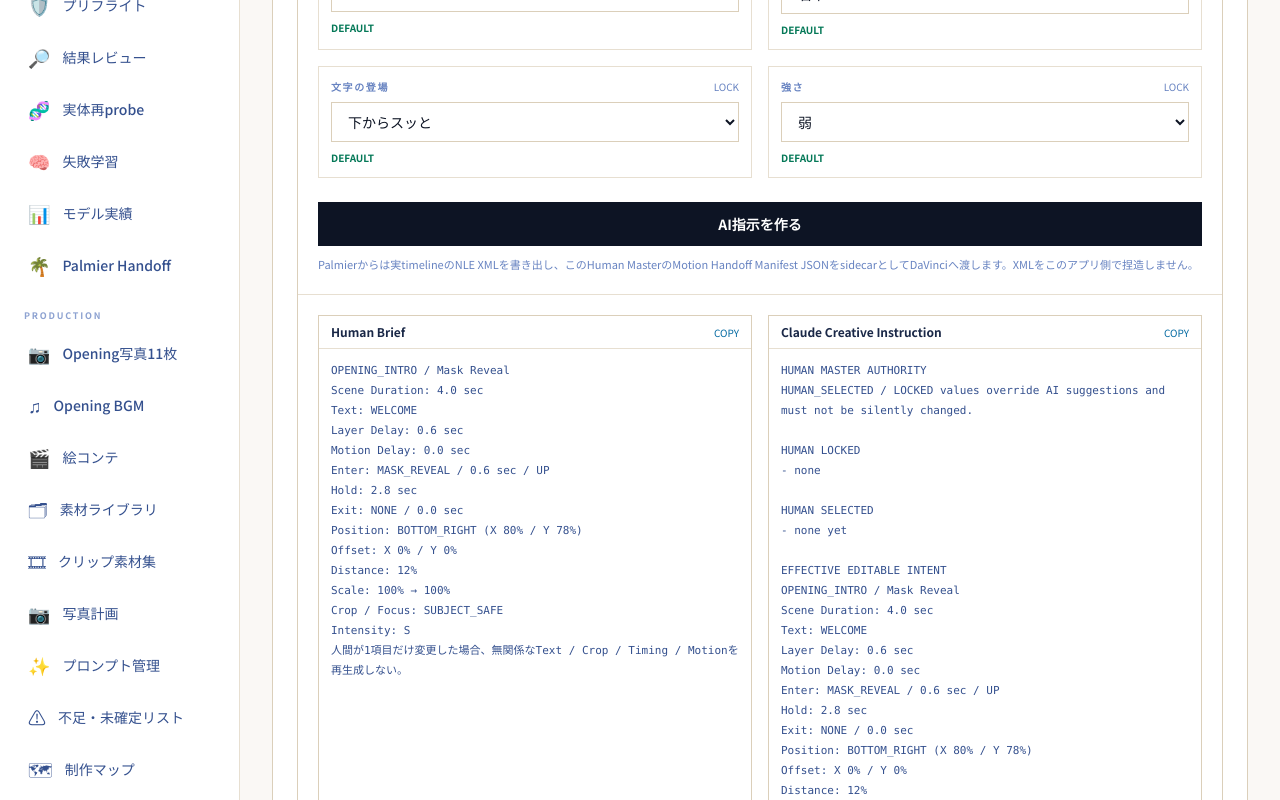
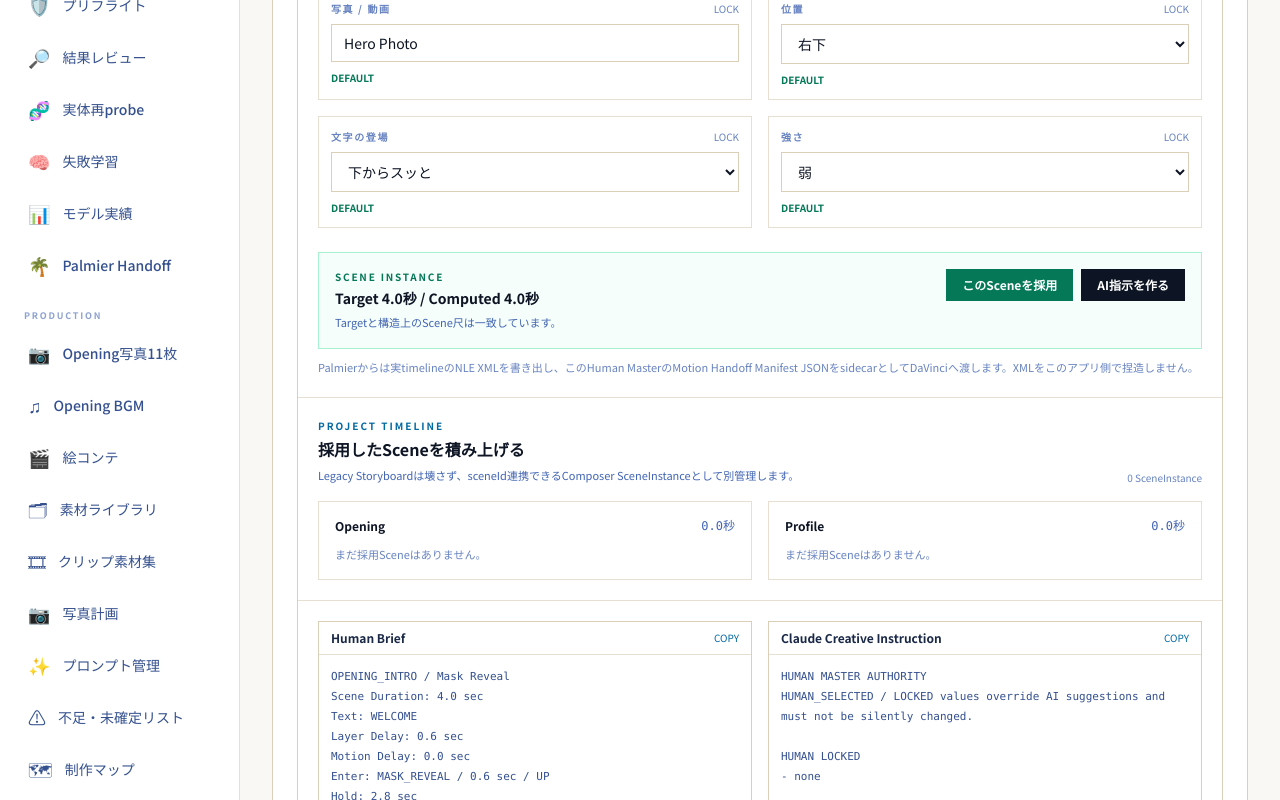
Before and after one commit to m-shogo/wedding-project, a React (Vite) app in the folder movie-dashboard/: page /movie-coach/motion-library in a window 1280 px wide. Shown: the part 1536-2336 px from the top of the page. Built offline with nearby package versions, Linux system fonts and the light colour scheme.

Commit message:
movie: Mask Revealを採用可能なSceneInstanceへ接続

```diff
--- a/movie-dashboard/src/components/MaskRevealEditableWorkspace.tsx
+++ b/movie-dashboard/src/components/MaskRevealEditableWorkspace.tsx
@@ -17,6 +17,19 @@ import {
 } from "../data/humanEditableMotionIntent";
 import { buildMaskRevealEditableProductionOutputs } from "../data/maskRevealEditableProduction";
 import { buildMaskRevealExecutionOutputs } from "../data/maskRevealHandoff";
+import {
+  adoptSceneInstance,
+  computeMaskRevealSceneDuration,
+  createMaskRevealSceneInstance,
+  loadMotionZukanComposerState,
+  removeSceneInstance,
+  retargetSceneInstanceSection,
+  saveMotionZukanComposerState,
+  updateSceneInstanceField,
+  updateSceneInstanceFieldLock,
+  type MotionZukanComposerState,
+  type MotionZukanSceneInstance,
+} from "../data/sceneComposerInstances";
 
 const positionLabels: Record<PositionPreset, string> = {
   TOP_LEFT: "左上",
@@ -46,8 +59,11 @@ export function MaskRevealEditableWorkspace() {
   const [level, setLevel] = useState<Level>("EASY");
   const [copied, setCopied] = useState("");
   const [outputRevision, setOutputRevision] = useState(0);
+  const [composerState, setComposerState] = useState<MotionZukanComposerState>(() => loadMotionZukanComposerState());
+  const [editingSceneId, setEditingSceneId] = useState<string | null>(null);
   const outputs = useMemo(() => buildMaskRevealEditableProductionOutputs(intent), [intent, outputRevision]);
   const resolved = resolveMaskRevealEditableIntent(intent);
+  const timing = computeMaskRevealSceneDuration(intent);
   const executionOutputs = buildMaskRevealExecutionOutputs({
     text: resolved.text,
     mediaLabel: resolved.mediaLabel,
@@ -56,16 +72,56 @@ export function MaskRevealEditableWorkspace() {
     durationSeconds: resolved.enterDurationSeconds,
   });
 
+  function updateComposer(updater: (current: MotionZukanComposerState) => MotionZukanComposerState) {
+    setComposerState((current) => {
+      const next = updater(current);
+      saveMotionZukanComposerState(next);
+      return next;
+    });
+  }
+
   function select<K extends MaskRevealEditableFieldKey>(key: K, value: MaskRevealEditableFields[K]["defaultValue"]) {
     setIntent((current) => applyHumanSelection(current, key, value));
+    if (editingSceneId) {
+      updateComposer((current) => updateSceneInstanceField(current, editingSceneId, key, value));
+    }
   }
 
   function lock(key: MaskRevealEditableFieldKey, locked: boolean) {
     setIntent((current) => setEditableFieldLock(current, key, locked));
+    if (editingSceneId) {
+      updateComposer((current) => updateSceneInstanceFieldLock(current, editingSceneId, key, locked));
+    }
   }
 
   function changeSection(section: MaskRevealSection) {
     setIntent((current) => retargetMaskRevealSection(current, section));
+    if (editingSceneId) {
+      updateComposer((current) => retargetSceneInstanceSection(current, editingSceneId, section));
+    }
+  }
+
+  function adoptCurrentScene() {
+    const scene = createMaskRevealSceneInstance(intent);
+    updateComposer((current) => adoptSceneInstance(current, scene));
+    setEditingSceneId(scene.sceneInstanceId);
+  }
+
+  function adoptAsAnotherScene() {
+    const scene = createMaskRevealSceneInstance(intent, { title: `${resolved.text} / Mask Reveal` });
+    updateComposer((current) => adoptSceneInstance(current, scene));
+    setEditingSceneId(scene.sceneInstanceId);
+  }
+
+  function editScene(scene: MotionZukanSceneInstance) {
+    setIntent(structuredClone(scene.editableIntent));
+    setEditingSceneId(scene.sceneInstanceId);
+    setLevel("EASY");
+  }
+
+  function deleteScene(sceneInstanceId: string) {
+    updateComposer((current) => removeSceneInstance(current, sceneInstanceId));
+    if (editingSceneId === sceneInstanceId) setEditingSceneId(null);
   }
 
   async function copy(label: string, value: string) {
@@ -79,9 +135,9 @@ export function MaskRevealEditableWorkspace() {
       <div className="p-5 border-b border-sand-200 dark:border-navy-600">
         <div className="flex flex-wrap items-start justify-between gap-4">
           <div>
-            <p className="text-[10px] tracking-[0.2em] font-semibold text-emerald-700 dark:text-emerald-300">HUMAN MASTER / EDITABLE SOURCE OF TRUTH</p>
-            <h3 className="mt-1 text-lg font-bold text-navy-900 dark:text-sand-100">人間が理解して、1項目ずつ直せる正本</h3>
-            <p className="mt-2 text-xs leading-5 text-navy-500 dark:text-navy-300">AIは提案者。HUMAN_SELECTED / LOCKEDはClaude・Codex・Palmier・自動処理より上位です。</p>
+            <p className="text-[10px] tracking-[0.2em] font-semibold text-emerald-700 dark:text-emerald-300">モーション図鑑 / HUMAN MASTER</p>
+            <h3 className="mt-1 text-lg font-bold text-navy-900 dark:text-sand-100">人間が理解して、1項目ずつ直せるScene</h3>
+            <p className="mt-2 text-xs leading-5 text-navy-500 dark:text-navy-300">AIは提案者。採用したSceneInstanceではHUMAN_SELECTED / LOCKEDがマスターです。採用後の編集は変更したfieldだけを保存します。</p>
           </div>
           <div className="flex border border-sand-300 dark:border-navy-600">
             <LevelButton active={level === "EASY"} onClick={() => setLevel("EASY")}>かんたん</LevelButton>
@@ -158,13 +214,41 @@ export function MaskRevealEditableWorkspace() {
           </div>
         )}
 
-        <button type="button" onClick={() => setOutputRevision((current) => current + 1)} className="mt-6 w-full bg-navy-900 dark:bg-sand-100 text-white dark:text-navy-900 px-4 py-3 text-sm font-semibold">
-          AI指示を作る
-        </button>
+        <div className="mt-6 border border-emerald-200 dark:border-emerald-900 bg-emerald-50/50 dark:bg-emerald-950/20 p-4">
+          <div className="flex flex-wrap items-start justify-between gap-4">
+            <div>
+              <p className="text-[10px] tracking-[0.18em] font-semibold text-emerald-700 dark:text-emerald-300">SCENE INSTANCE</p>
+              <p className="mt-1 text-sm font-bold text-navy-900 dark:text-sand-100">
+                Target {timing.targetDurationSeconds.toFixed(1)}秒 / Computed {timing.computedDurationSeconds.toFixed(1)}秒
+              </p>
+              <p className="mt-1 text-[11px] leading-5 text-navy-500 dark:text-navy-300">
+                {timing.durationDeltaSeconds > 0
+                  ? `Text timingがTargetより ${timing.durationDeltaSeconds.toFixed(1)}秒長い状態です。人間の値を勝手に縮めず差分を表示しています。`
+                  : "Targetと構造上のScene尺は一致しています。"}
+              </p>
+              {editingSceneId && <p className="mt-1 text-[10px] text-sky-700 dark:text-sky-300">採用済みSceneを編集中。変更はfield単位で自動保存されます。</p>}
+            </div>
+            <div className="flex flex-wrap gap-2">
+              {!editingSceneId ? (
+                <button type="button" onClick={adoptCurrentScene} className="bg-emerald-700 text-white px-4 py-2 text-xs font-semibold">このSceneを採用</button>
+              ) : (
+                <button type="button" onClick={adoptAsAnotherScene} className="border border-emerald-600 text-emerald-700 dark:text-emerald-300 px-4 py-2 text-xs font-semibold">別Sceneとして採用</button>
+              )}
+              <button type="button" onClick={() => setOutputRevision((current) => current + 1)} className="bg-navy-900 dark:bg-sand-100 text-white dark:text-navy-900 px-4 py-2 text-xs font-semibold">AI指示を作る</button>
+            </div>
+          </div>
+        </div>
         <p className="mt-2 text-[11px] leading-5 text-navy-400">
           Palmierからは実timelineのNLE XMLを書き出し、このHuman MasterのMotion Handoff Manifest JSONをsidecarとしてDaVinciへ渡します。XMLをこのアプリ側で捏造しません。
         </p>
       </div>
+
+      <ProjectTimelinePanel
+        state={composerState}
+        editingSceneId={editingSceneId}
+        onEdit={editScene}
+        onDelete={deleteScene}
+      />
 
       <div className="border-t border-sand-200 dark:border-navy-600 p-5 grid grid-cols-1 xl:grid-cols-2 gap-4">
         <OutputCard label="Human Brief" value={outputs.humanBrief} copied={copied} onCopy={copy} />
@@ -176,6 +260,77 @@ export function MaskRevealEditableWorkspace() {
         <OutputCard label="Editable Source of Truth JSON" value={outputs.editableSourceOfTruthJson} copied={copied} onCopy={copy} />
         <OutputCard label="Motion Handoff Manifest JSON" value={outputs.motionHandoffJson} copied={copied} onCopy={copy} />
         <OutputCard label="Machine JSON" value={outputs.machineJson} copied={copied} onCopy={copy} />
+      </div>
+    </section>
+  );
+}
+
+function ProjectTimelinePanel({
+  state,
+  editingSceneId,
+  onEdit,
+  onDelete,
+}: {
+  state: MotionZukanComposerState;
+  editingSceneId: string | null;
+  onEdit: (scene: MotionZukanSceneInstance) => void;
+  onDelete: (sceneInstanceId: string) => void;
+}) {
+  return (
+    <section className="border-t border-sand-200 dark:border-navy-600 p-5">
+      <div className="flex flex-wrap items-end justify-between gap-3">
+        <div>
+          <p className="text-[10px] tracking-[0.2em] font-semibold text-sky-700 dark:text-sky-300">PROJECT TIMELINE</p>
+          <h4 className="mt-1 text-base font-bold text-navy-900 dark:text-sand-100">採用したSceneを積み上げる</h4>
+          <p className="mt-1 text-[11px] leading-5 text-navy-500 dark:text-navy-300">Legacy Storyboardは壊さず、sceneId連携できるComposer SceneInstanceとして別管理します。</p>
+        </div>
+        <p className="text-[10px] text-navy-400">{state.scenes.length} SceneInstance</p>
+      </div>
+
+      <div className="mt-4 grid grid-cols-1 xl:grid-cols-2 gap-4">
+        {(["opening", "profile"] as const).map((projectId) => {
+          const timeline = state.timelines.find((item) => item.projectId === projectId);
+          const scenes = (timeline?.orderedSceneInstanceIds ?? [])
+            .map((id) => state.scenes.find((scene) => scene.sceneInstanceId === id))
+            .filter((scene): scene is MotionZukanSceneInstance => Boolean(scene));
+          return (
+            <div key={projectId} className="border border-sand-200 dark:border-navy-600 p-4">
+              <div className="flex items-center justify-between gap-3">
+                <p className="text-xs font-bold text-navy-900 dark:text-sand-100">{projectId === "opening" ? "Opening" : "Profile"}</p>
+                <p className="text-xs font-mono text-navy-500 dark:text-navy-300">{(timeline?.totalComputedDurationSeconds ?? 0).toFixed(1)}秒</p>
+              </div>
+              {scenes.length === 0 ? (
+                <p className="mt-3 text-[11px] text-navy-400">まだ採用Sceneはありません。</p>
+              ) : (
+                <ol className="mt-3 space-y-2">
+                  {scenes.map((scene, index) => {
+                    const resolvedScene = resolveMaskRevealEditableIntent(scene.editableIntent);
+                    const lockedCount = Object.values(scene.editableIntent.fields).filter((field) => field.locked).length;
+                    return (
+                      <li key={scene.sceneInstanceId} className={`border p-3 ${editingSceneId === scene.sceneInstanceId ? "border-sky-400 bg-sky-50/60 dark:bg-sky-950/20" : "border-sand-200 dark:border-navy-600"}`}>
+                        <div className="flex items-start justify-between gap-3">
+                          <div className="min-w-0">
+                            <p className="text-[10px] text-navy-400">#{index + 1} · {scene.editableIntent.section}</p>
+                            <p className="mt-1 text-xs font-semibold text-navy-800 dark:text-sand-100 truncate">{scene.title}</p>
+                            <p className="mt-1 text-[10px] text-navy-500 dark:text-navy-300">
+                              {positionLabels[resolvedScene.positionPreset]} / {directionLabels[resolvedScene.direction]} / {scene.computedDurationSeconds.toFixed(1)}秒
+                              {lockedCount > 0 ? ` / LOCK ${lockedCount}` : ""}
+                            </p>
+                            {scene.durationDeltaSeconds > 0 && <p className="mt-1 text-[10px] text-amber-700 dark:text-amber-300">Targetとの差 +{scene.durationDeltaSeconds.toFixed(1)}秒</p>}
+                          </div>
+                          <div className="flex gap-2 shrink-0">
+                            <button type="button" onClick={() => onEdit(scene)} className="text-[10px] text-sky-700 dark:text-sky-300">編集</button>
+                            <button type="button" onClick={() => onDelete(scene.sceneInstanceId)} className="text-[10px] text-red-500">削除</button>
+                          </div>
+                        </div>
+                      </li>
+                    );
+                  })}
+                </ol>
+              )}
+            </div>
+          );
+        })}
       </div>
     </section>
   );
```
